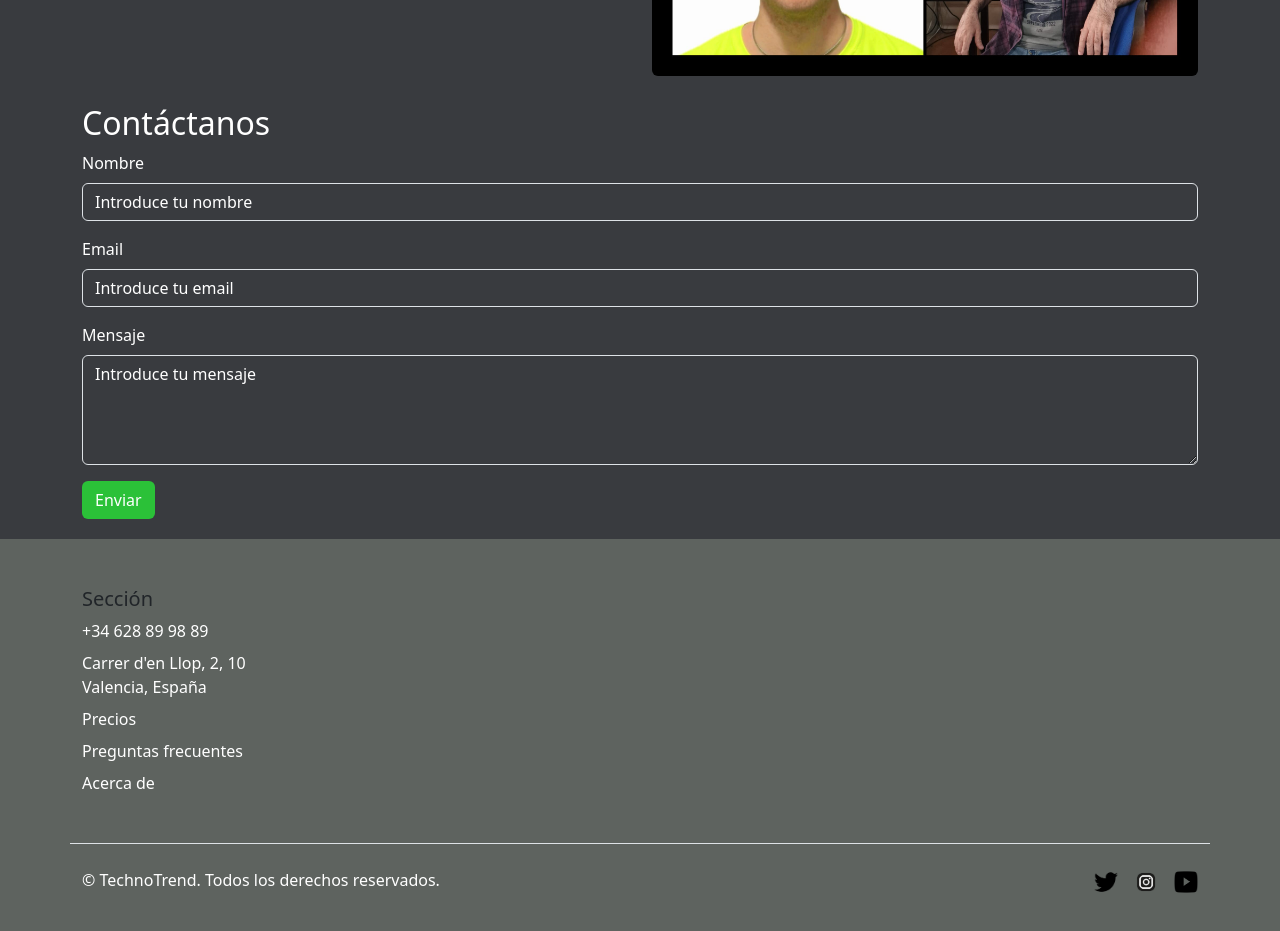
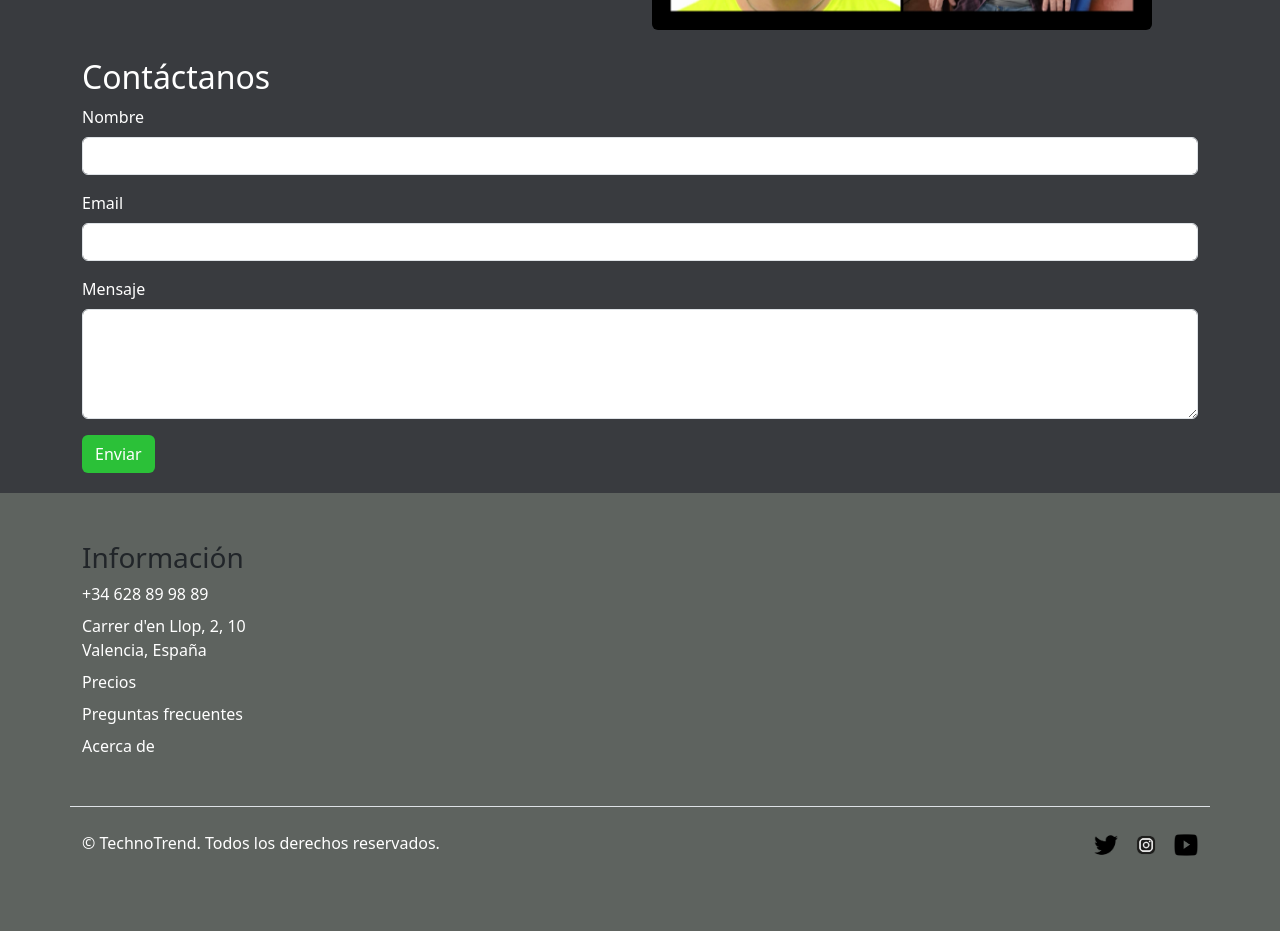
Before and after one commit to PabloFolgado/repo.dama-team3, an Angular app: page /contact in a window 1280 px wide. Shown: the part 920-1851 px from the top of the page. Built offline with nearby package versions, Linux system fonts and the light colour scheme.

Commit message:
arreglo del footer, y ajuste de register

```diff
--- a/src/app/componentes/contact/contact.component.html
+++ b/src/app/componentes/contact/contact.component.html
@@ -8,7 +8,7 @@
         </p>
       </div>
       <div class="col-md-6">
-        <img src="./assets/Imagenes/foto grupal.jpeg" alt="Foto del equipo" class="img-fluid rounded">
+        <img src="./assets/Imagenes/foto grupal.jpeg" alt="Foto del equipo" class="img-fluid rounded" width="500px">
       </div>
     </div>
   </div>
@@ -19,15 +19,15 @@
     <form>
       <div class="mb-3">
         <label for="nombre" class="form-label">Nombre</label>
-        <input type="text" class="form-control" id="nombre" placeholder="Introduce tu nombre">
+        <input type="text" class="form-control" style=" background-color: white;" id="nombre" placeholder="Introduce tu nombre">
       </div>
       <div class="mb-3">
         <label for="email" class="form-label">Email</label>
-        <input type="email" class="form-control" id="email" placeholder="Introduce tu email">
+        <input type="email" class="form-control" style=" background-color: white;" id="email" placeholder="Introduce tu email">
       </div>
       <div class="mb-3">
         <label for="mensaje" class="form-label">Mensaje</label>
-        <textarea class="form-control" id="mensaje" rows="4" placeholder="Introduce tu mensaje"></textarea>
+        <textarea class="form-control" style=" background-color: white;" id="mensaje" rows="4" placeholder="Introduce tu mensaje"></textarea>
       </div>
       <button type="submit" class="btn">Enviar</button>
     </form>
--- a/src/app/componentes/footer/footer.component.html
+++ b/src/app/componentes/footer/footer.component.html
@@ -3,7 +3,7 @@
     <footer class="py-5">
       <div class="row">
         <div class="col-6 col-md-2 mb-3">
-          <h5 style="vertical-align: inherit;" style="vertical-align: inherit;">Sección</h5>
+          <h3 style="vertical-align: inherit;" style="vertical-align: inherit;">Información</h3>
           <ul class="nav flex-column">
             <li class="nav-item mb-2"><a class=" p-0 " style="vertical-align: inherit;" style="vertical-align: inherit;">+34 628 89 98 89</a></li>
             <li class="nav-item mb-2"><a href="https://www.google.es/maps/place/Carrer+d'en+Llop,+2,+10,+Ciutat+Vella,+46002+Valencia/@39.4707576,-0.3774324,20.5z/data=!4m6!3m5!1s0xd604f4c7ba19731:0x793095fa750ad74e!8m2!3d39.4707729!4d-0.3775639!16s%2Fg%2F11n00xzzwk?hl=es&entry=ttu" class=" p-0 " style="vertical-align: inherit;" style="vertical-align: inherit;">Carrer d'en Llop, 2, 10 Valencia, España</a></li>
--- a/src/app/componentes/login/login.component.css
+++ b/src/app/componentes/login/login.component.css
@@ -13,6 +13,3 @@ h2, p{
 .form-label{
     color: white
 }
-.form-control{
-    background-color: white;
-}
--- a/src/app/componentes/login/login.component.html
+++ b/src/app/componentes/login/login.component.html
@@ -7,19 +7,19 @@
                     <form method="post" onsubmit="reiniciarPagina(); return true;">
                         <div class="mb-3">
                             <label for="exampleInputEmail1" class="form-label">Nombre de Usuario:</label>
-                            <input type="email" class="form-control" id="exampleInputEmail1" aria-describedby="emailHelp">
+                            <input type="email" class="form-control " style=" background-color: white;" id="exampleInputEmail1" aria-describedby="emailHelp">
                         </div>
                         <div class="mb-3">
                             <label for="exampleInputEmail1" class="form-label">Correo electronico:</label>
-                            <input type="email" class="form-control" id="exampleInputEmail1" aria-describedby="emailHelp">
+                            <input type="email" class="form-control" style=" background-color: white;" id="exampleInputEmail1" aria-describedby="emailHelp">
                         </div>
                         <div class="mb-3">
                             <label for="exampleInputPassword1" class="form-label">Contraseña:</label>
-                            <input type="password" class="form-control" id="exampleInputPassword1">
+                            <input type="password" class="form-control" style=" background-color: white;" id="exampleInputPassword1">
                         </div>
                         <div class="mb-3">
                             <label for="exampleInputPassword1" class="form-label">Confirmar contraseña:</label>
-                            <input type="password" class="form-control" id="exampleInputPassword1">
+                            <input type="password" class="form-control" style=" background-color: white;" id="exampleInputPassword1">
                         </div>
                         <button type="button" class="btn btn-dark" style="background-color: #2BC138;">Iniciar Sesion</button>
                     </form>
--- a/src/app/componentes/register/register.component.css
+++ b/src/app/componentes/register/register.component.css
@@ -5,10 +5,7 @@
 h2, p{
     color: white;
 }
-.col-md-6:nth-child(2) {
-    margin-top: 45px;
 
-}
 *{
     background-color: #393b3f;
 }
--- a/src/app/componentes/register/register.component.html
+++ b/src/app/componentes/register/register.component.html
@@ -3,12 +3,12 @@
         <div class="row">
 
             <div class="col-md-6">
-                <div class="login-card">
+                <div class="login-card" style="margin-left: 110px;">
                     <h2>Registrarse</h2>
                     <form method="post" onsubmit="reiniciarPagina(); return true;">
                         <div class="mb-3">
                             <label for="exampleInputEmail1" class="form-label">Nombre:</label>
-                            <input type="email" class="form-control" id="exampleInputEmail1" aria-describedby="emailHelp">
+                            <input type="email" class="form-control"  id="exampleInputEmail1" aria-describedby="emailHelp">
                         </div>
                         <div class="mb-3">
                             <label for="exampleInputPassword1" class="form-label">Contraseña:</label>
@@ -24,8 +24,8 @@
 
 
 
-            <div class="col-md-6">
-                <div class="login-card">
+            <div class="col-md-6" style="margin-top: 45px;">
+                <div class="login-card" style="margin-right: 110px;">
 
                     <form method="post" onsubmit="reiniciarPagina(); return true;">
                         <div class="mb-3">
```
